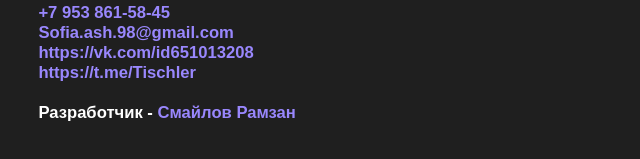
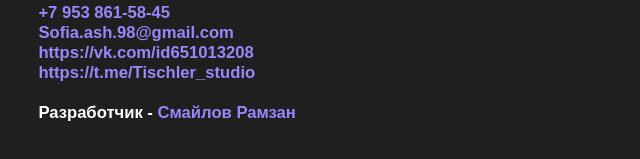
Before and after one commit to SRamzanA/tischler.github.io, a website: page index.html in a window 1280 px wide. Shown: the part 5538-5697 px from the top of the page, 0-640 px from the left. Drawn offline with Linux system fonts and the light colour scheme; some packages are replaced by stand-ins of ours; a script that the page names is missing.

Commit message:
Update index.html

```diff
--- a/index.html
+++ b/index.html
@@ -179,7 +179,7 @@
                 <a href="tel:+7 953 861-58-45">+7 953 861-58-45</a><br>
                 <a href="mailto:Sofia.ash.98@gmail.com">Sofia.ash.98@gmail.com</a><br>
                 <a href="https://vk.com/id651013208">https://vk.com/id651013208</a><br>
-                <a href="https://t.me/Tischler_studio">https://t.me/Tischler</a><br><br>
+                <a href="https://t.me/Tischler_studio">https://t.me/Tischler_studio</a><br><br>
                 Разработчик -<a href="https://github.com/SRamzanA"> Смайлов Рамзан</a>
             </p></b>
         </div>
```
